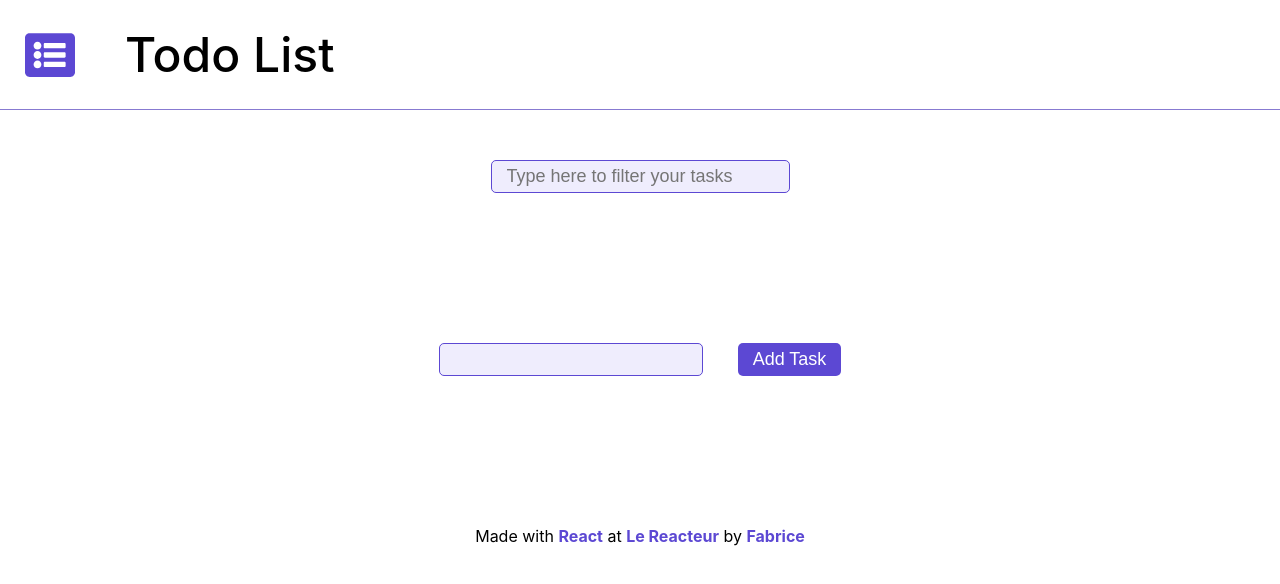
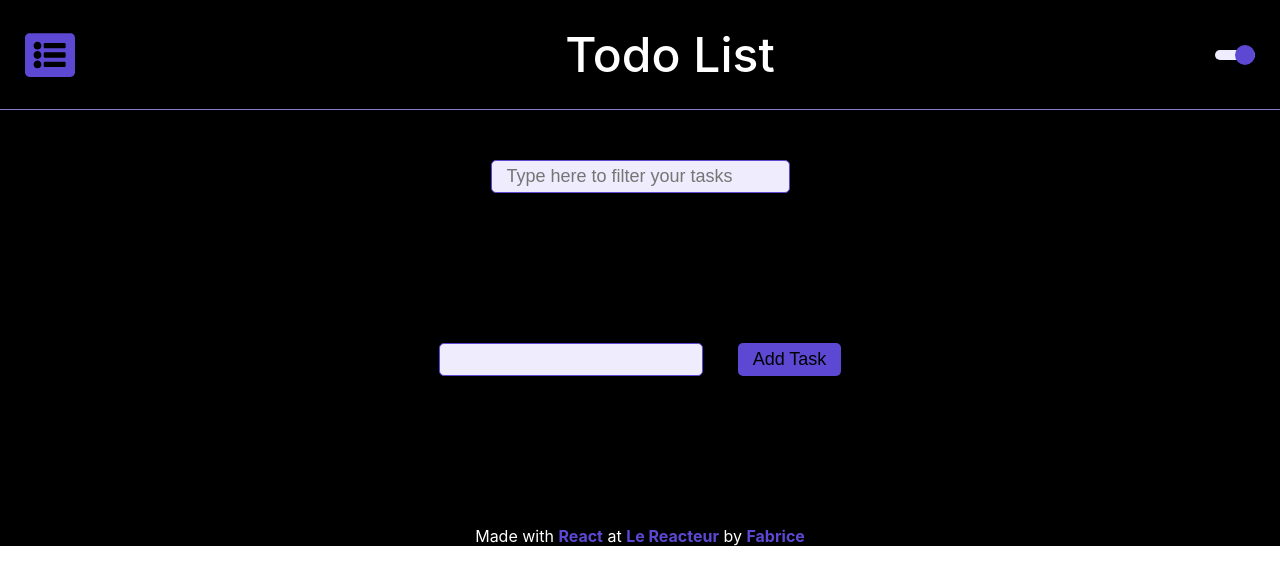
Before and after one commit to llennairek/react-todo-list, a React (Create React App) app: page / in a window 1280 px wide. Shown: the top 584 px of the page. Built offline with nearby package versions, Linux system fonts and the light colour scheme.

Commit message:
added dark theme switch - have to resolve the bg color of body tag

```diff
--- a/src/App.css
+++ b/src/App.css
@@ -1,14 +1,19 @@
 /* Other rules */
 .hidden {
   visibility: hidden;
+}
+
+.app {
+  background-color: var(--background);
 }
 
 /* HEADER */
 header {
   display: flex;
   align-items: center;
+  justify-content: space-between;
   padding: 25px;
-  border-bottom: 1px solid #877ad1;
+  border-bottom: 1px solid var(--header-border);
 }
 
 header svg[data-icon="list-alt"] {
@@ -17,12 +22,38 @@ header svg[data-icon="list-alt"] {
 }
 
 svg path {
-  fill: #5c48d3;
+  fill: var(--main-color);
 }
 
 h1 {
   font-size: 48px;
   font-weight: 500;
+  color: var(--text);
+}
+
+.theme {
+  position: relative;
+  width: 40px;
+  height: 10px;
+  background-color: var(--background-tasklist-input);
+  border-radius: 10px;
+}
+
+.theme::after {
+  content: " ";
+  display: block;
+  position: absolute;
+  width: 20px;
+  height: 20px;
+  background-color: var(--main-color);
+  border-radius: 50%;
+  top: -50%;
+  left: 0;
+}
+
+.isActive.theme::after {
+  left: auto;
+  right: 0;
 }
 
 /* MAIN */
@@ -40,7 +71,7 @@ main {
 }
 
 .task-list {
-  background-color: #efedfd;
+  background-color: var(--background-tasklist-input);
   padding: 25px;
   margin-bottom: 50px;
   border-radius: 5px;
@@ -77,8 +108,8 @@ input[type="checkbox"] {
   padding: 5px 15px;
   border-radius: 5px;
   margin-right: 35px;
-  border: 1px solid #5c48d3;
-  background-color: #efedfd;
+  border: 1px solid var(--main-color);
+  background-color: var(--background-tasklist-input);
   font-size: 18px;
 }
 
@@ -86,21 +117,22 @@ input[type="checkbox"] {
   border: none;
   padding: 5px 15px;
   border-radius: 5px;
-  background-color: #5c48d3;
-  color: white;
+  background-color: var(--main-color);
+  color: var(--second-text);
   font-size: 18px;
 }
 
 /* FOOTER */
 
 footer {
+  color: var(--text);
   text-align: center;
   margin-top: 150px;
 }
 
 footer a {
   text-decoration: none;
-  color: #5c48d3;
+  color: var(--main-color);
   font-weight: 700;
 }
 
--- a/src/App.js
+++ b/src/App.js
@@ -2,6 +2,7 @@ import "./App.css";
 import Header from "./components/Header";
 import Footer from "./components/Footer";
 import TodoList from "./components/TodoList";
+import { useState } from "react";
 
 // IMPORTING FONT AWESOME ICONS
 import { library } from "@fortawesome/fontawesome-svg-core";
@@ -9,9 +10,11 @@ import { faListAlt, faTrashAlt } from "@fortawesome/free-solid-svg-icons";
 library.add(faListAlt, faTrashAlt);
 
 function App() {
+  const [theme, setTheme] = useState("theme-dark");
+
   return (
-    <div>
-      <Header />
+    <div className={`app ${theme}`}>
+      <Header theme={theme} setTheme={setTheme} />
       <TodoList />
       <Footer />
     </div>
--- a/src/components/Header.js
+++ b/src/components/Header.js
@@ -1,11 +1,22 @@
 import React from "react";
 import { FontAwesomeIcon } from "@fortawesome/react-fontawesome";
 
-function Header() {
+function Header({ theme, setTheme }) {
+  const handleClick = () => {
+    if (theme === "theme-light") {
+      setTheme("theme-dark");
+    } else {
+      setTheme("theme-light");
+    }
+  };
   return (
     <header>
       <FontAwesomeIcon icon="list-alt" />
       <h1>Todo List</h1>
+      <div
+        className={theme === "theme-light" ? "theme" : "theme isActive"}
+        onClick={handleClick}
+      ></div>
     </header>
   );
 }
--- a/src/index.css
+++ b/src/index.css
@@ -1,4 +1,22 @@
 /* Reset rules */
+.theme-light {
+  --text: #000;
+  --background: #fff;
+  --main-color: #5c48d3;
+  --second-text: #fff;
+  --header-border: #877ad1;
+  --background-tasklist-input: #efedfd;
+}
+
+.theme-dark {
+  --text: #fff;
+  --background: #000;
+  --main-color: #5c48d3;
+  --second-color: #000;
+  --header-border: #877ad1;
+  --background-tasklist-input: #efedfd;
+}
+
 * {
   margin: 0;
   padding: 0;
@@ -9,4 +27,5 @@ body {
   font-size: 16px;
   font-family: -apple-system, BlinkMacSystemFont, "Segoe UI", Roboto, Oxygen,
     Ubuntu, Cantarell, "Open Sans", "Helvetica Neue", sans-serif;
+  background-color: var(--background);
 }
```
